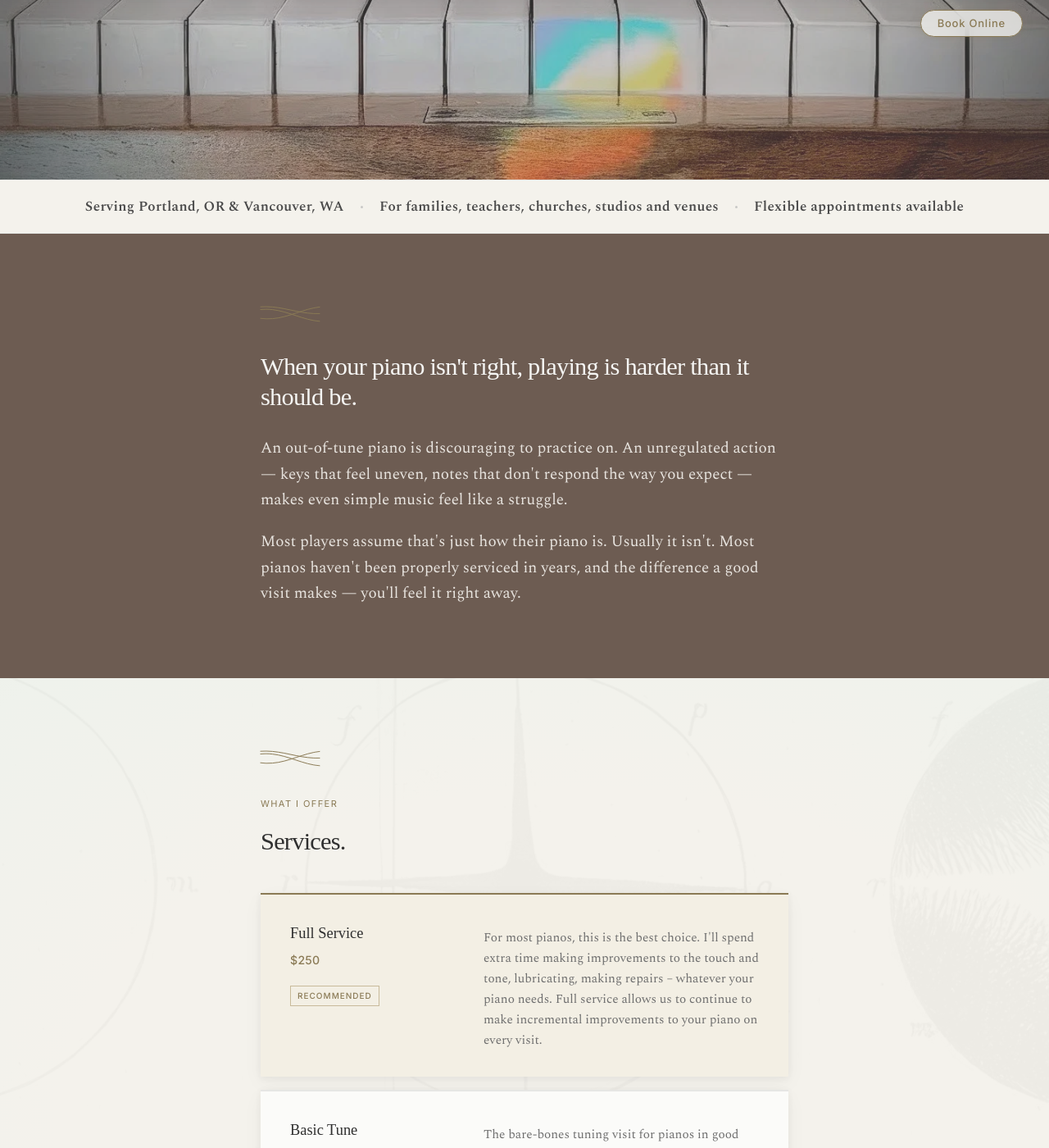
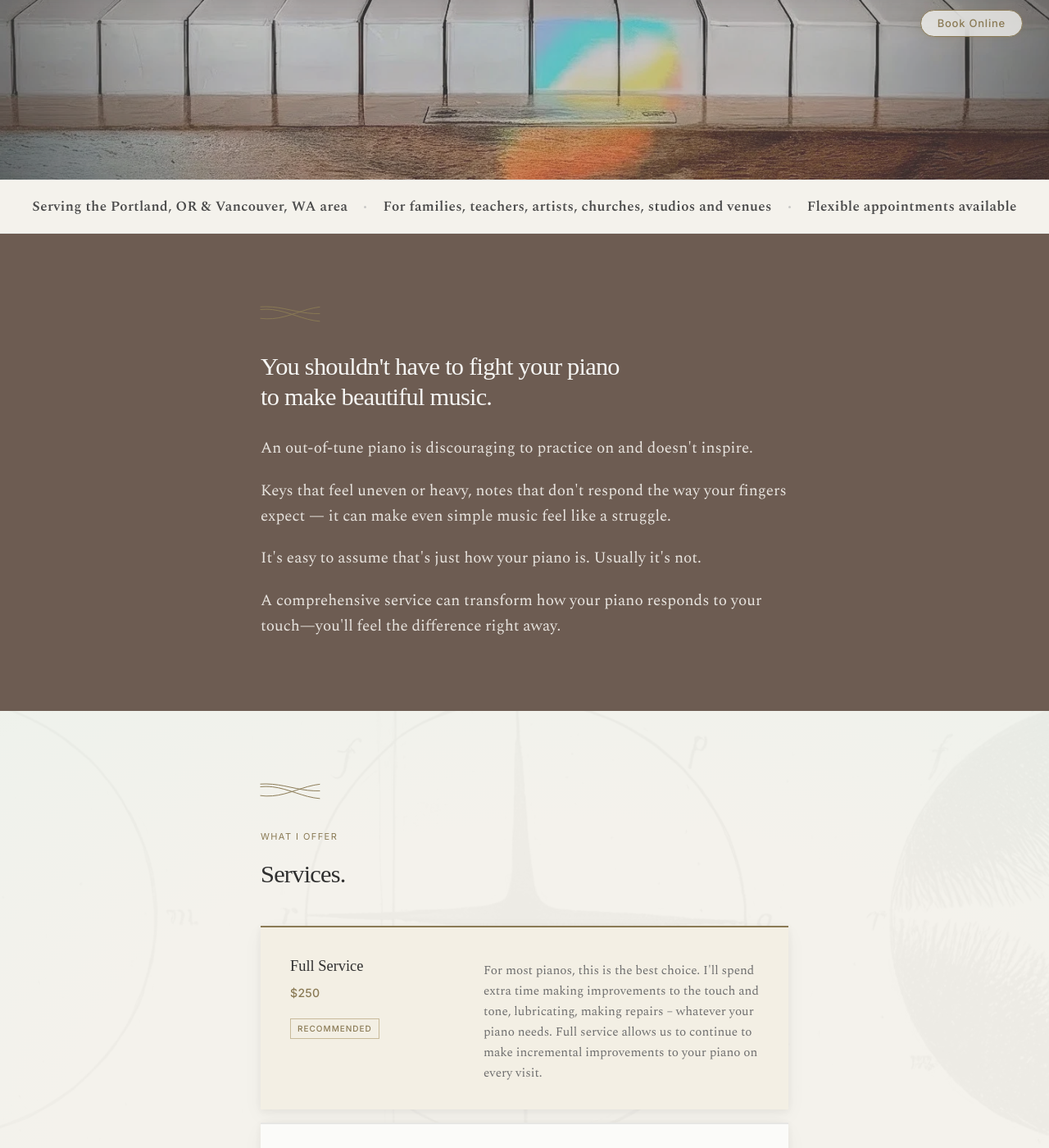
Before and after one commit to jacoblast/jacoblast.github.io, a Jekyll site: the page built from index.html, in a window 1280 px wide and 1400 px high, scrolled down 1388 px. Shown: the whole window at 82% size. Built offline with Jekyll 4.4.1, drawn with Linux system fonts in a browser that asks for light colours; some web fonts are replaced.

Commit message:
Redesign problem section: dark patina background, reframed copy, improved spacing
- New heading: 'You shouldn't have to fight your piano to make beautiful music'
- Streamlined copy flow: problem → empathy → reframe → solution
- Dark copper patina background (#6D5C52) with light text for visual emphasis
- Added spacing between consecutive reveal paragraphs
- Updated closing line about service transformation

```diff
--- a/index.html
+++ b/index.html
@@ -109,9 +109,9 @@ canonical: "https://www.wholetonepiano.com/"
 
   <!-- ── TRUST STRIP ───────────────────────────────── -->
   <div class="trust-strip" aria-label="Service overview">
-    <span>Serving Portland, OR & Vancouver, WA</span>
+    <span>Serving the Portland, OR & Vancouver, WA area</span>
     <span class="trust-dot" aria-hidden="true"></span>
-    <span>For families, teachers, churches, studios and venues</span>
+    <span>For families, teachers, artists, churches, studios and venues</span>
     <span class="trust-dot" aria-hidden="true"></span>
     <span>Flexible appointments available</span>
   </div>
@@ -128,9 +128,11 @@ canonical: "https://www.wholetonepiano.com/"
     <div class="section-bg" aria-hidden="true"></div>
     <div class="wrap">
       {% include string-divider.html %}
-      <h2 id="problem-heading" class="reveal">When your piano isn't right, playing is harder than it should be.</h2>
-      <p class="reveal">An out-of-tune piano is discouraging to practice on. An unregulated action — keys that feel uneven, notes that don't respond the way you expect — makes even simple music feel like a struggle.</p>
-      <p class="reveal">Most players assume that's just how their piano is. Usually it isn't. Most pianos haven't been properly serviced in years, and the difference a good visit makes — you'll feel it right away.</p>
+      <h2 id="problem-heading" class="reveal">You shouldn't have to fight your piano <br>to make beautiful music.</h2>
+      <p class="reveal">An out-of-tune piano is discouraging to practice on and doesn't inspire.</p>
+      <p class="reveal">Keys that feel uneven or heavy, notes that don't respond the way your fingers expect — it can make even simple music feel like a struggle.</p>
+      <p class="reveal">It's easy to assume that's just how your piano is. Usually it's not.</p>
+      <p class="reveal">A comprehensive service can transform how your piano responds to your touch—you'll feel the difference right away.</p>
     </div>
   </section>
 
--- a/styles.css
+++ b/styles.css
@@ -1610,6 +1610,7 @@ footer {
               transform 0.75s cubic-bezier(0.25, 0.46, 0.45, 0.94),
               filter 0.75s cubic-bezier(0.25, 0.46, 0.45, 0.94);
 }
+p.reveal + p.reveal { margin-top: 20px; }
 .reveal.in-view {
   opacity: 1;
   transform: translateY(0);
```
